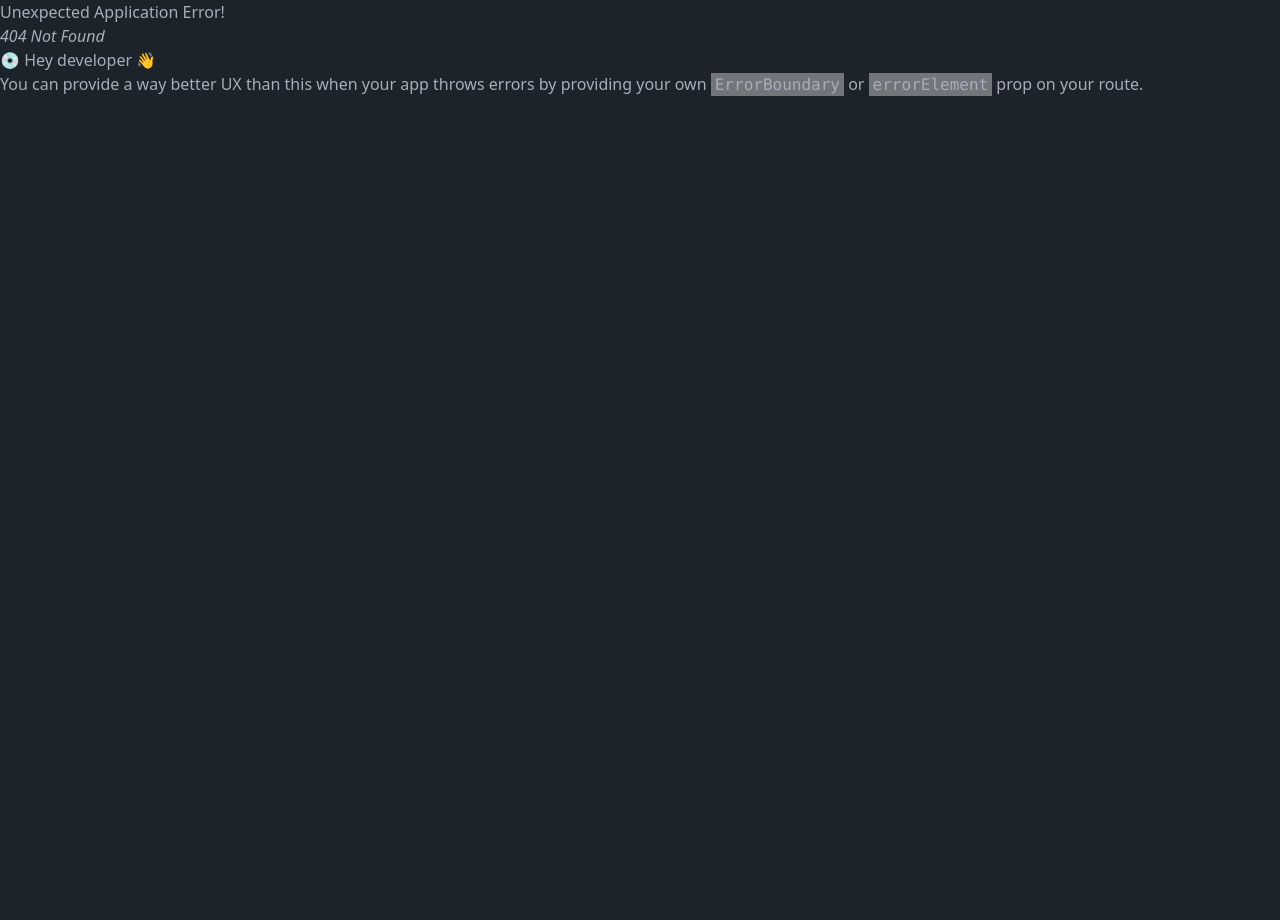
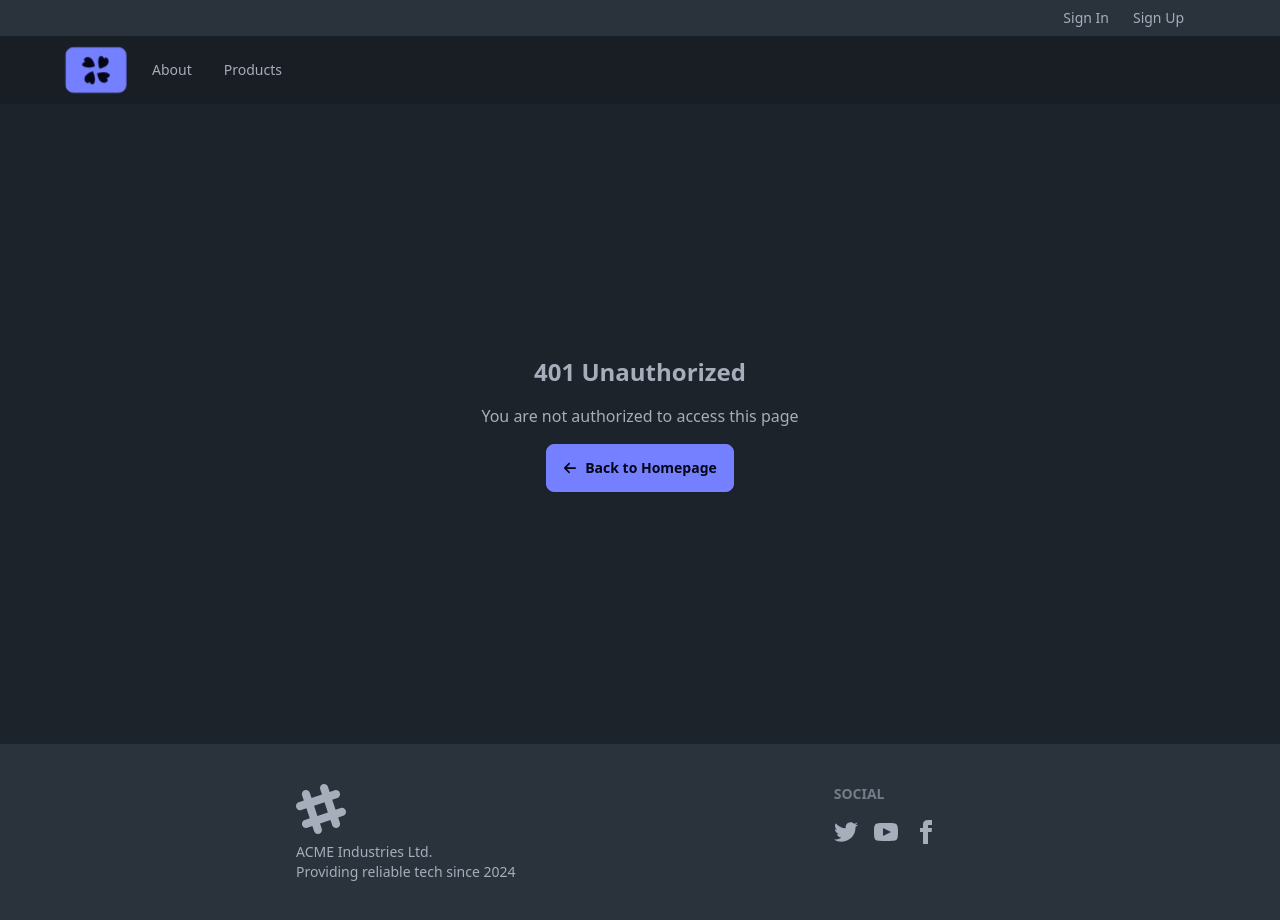
Before and after one commit to haikalnuril/E-commerceMERN, a React (Vite) app in the folder Client/: page /unauthorized in a window 1280 px wide. Before the commit this address had no page. Before the commit the page ends 800 px from the top, so only its background shows below. Built offline with nearby package versions, Linux system fonts and the light colour scheme.

Commit message:
feat: 404 and 401 page

```diff
--- a/Client/src/middlewares/ownerMiddleware.jsx
+++ b/Client/src/middlewares/ownerMiddleware.jsx
@@ -6,8 +6,7 @@ export const checkAccess = async () => {
         return response.data.data.user.role === "owner";
     } catch (error) {
         if (error.response && error.response.status === 401) {
-            console.log("Unauthorized, redirecting to login...");
-            return false;
+            return false
         }
         throw error;
     }
--- /dev/null
+++ b/Client/src/page/NotFoundView.jsx
@@ -0,0 +1,20 @@
+import React from "react";
+import { Link } from "react-router-dom";
+import { FaArrowLeft } from "react-icons/fa6";
+
+const NotFoundView = () => {
+    return (
+        <>
+            <div className="flex flex-col gap-4 items-center justify-center h-[60vh]">
+                <h1 className="text-2xl font-bold text-center">
+                    Page Not Found
+                </h1>
+                <Link to="/" className="btn btn-primary">
+                    <FaArrowLeft /> Back to Homepage
+                </Link>
+            </div>
+        </>
+    );
+};
+
+export default NotFoundView;
--- /dev/null
+++ b/Client/src/page/UnauthorizedView.jsx
@@ -0,0 +1,19 @@
+import React from "react";
+import { Link } from "react-router-dom";
+import { FaArrowLeft } from "react-icons/fa6";
+
+const UnauthorizedView = () => {
+    return (
+        <div className="flex flex-col gap-4 items-center justify-center h-[60vh]">
+            <h1 className="text-2xl font-bold text-center">401 Unauthorized</h1>
+            <p className="text-center">
+                You are not authorized to access this page
+            </p>
+            <Link to="/" className="btn btn-primary">
+                <FaArrowLeft /> Back to Homepage
+            </Link>
+        </div>
+    );
+};
+
+export default UnauthorizedView;
```
Also changed, not shown: Client/src/App.jsx (+10 -0 lines).
